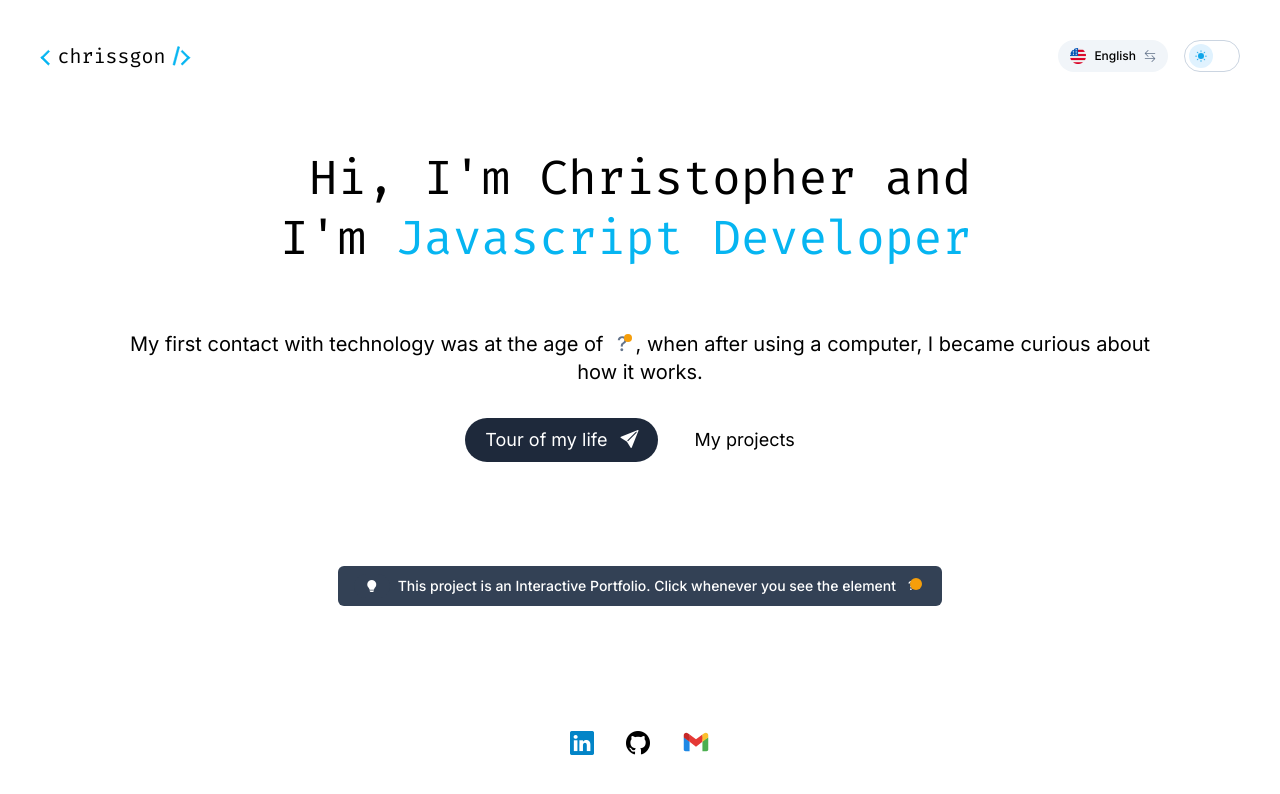
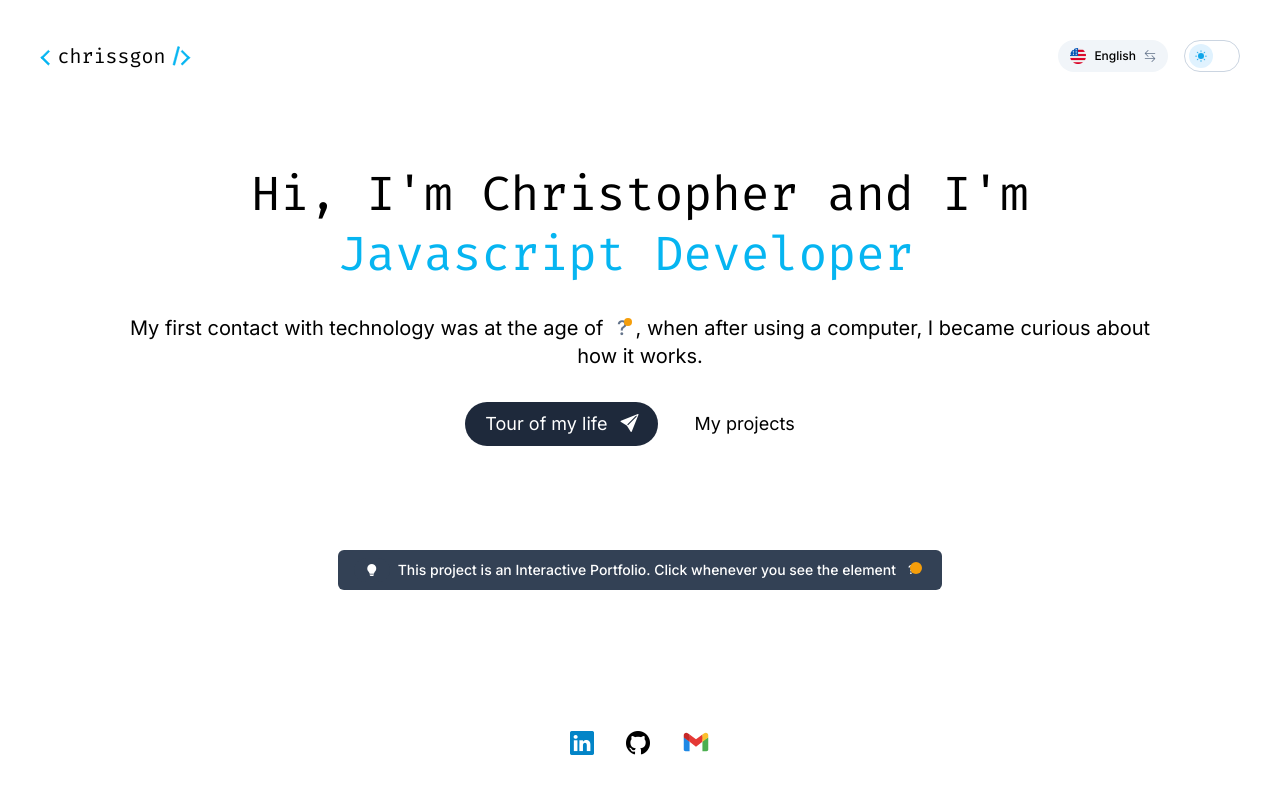
Before and after one commit to chrissgon/portfolio, a Nuxt app: page / in a window 1280 px wide. Shown: the top 794 px of the page. Built offline with nearby package versions, Linux system fonts and the light colour scheme.

Commit message:
feat: :sparkles: adjusts

```diff
--- a/pages/index.vue
+++ b/pages/index.vue
@@ -5,18 +5,19 @@
     <!-- title -->
     <h1
       :class="{ english: TranslatorStore.english }"
-      class="title firacode text-3xl text-center md:text-5xl md:max-w-3xl"
+      class="w-full firacode text-3xl text-center md:text-5xl"
     >
       <span v-text="TranslatorStore.getText('indexWelcome')"></span>
+      <br />
       <TextTyping
         :qualifications="qualifications"
-        class="leading-normal text-primary-500"
+        class="whitespace-nowrap leading-normal text-primary-500"
       />
     </h1>
 
     <InteractiveText
       label="indexIntro"
-      class="relative text-lg md:text-xl text-center md:max-w-5xl mt-14"
+      class="relative text-lg md:text-xl text-center md:max-w-5xl mt-6"
     />
     <!-- <InteractiveText
       label="temp"
@@ -61,14 +62,10 @@ const TranslatorStore = useTranslatorStore();
 const qualifications = reactive([
   "Web Developer",
   "Javascript Developer",
+  "Golang Developer",
   "Vue Developer",
-  "Golang Developer",
   "Nuxt Developer",
 ]);
 </script>
 
-<style scoped>
-.title:not(.english) {
-  max-width: 50rem !important;
-}
-</style>
+<style scoped></style>
```
